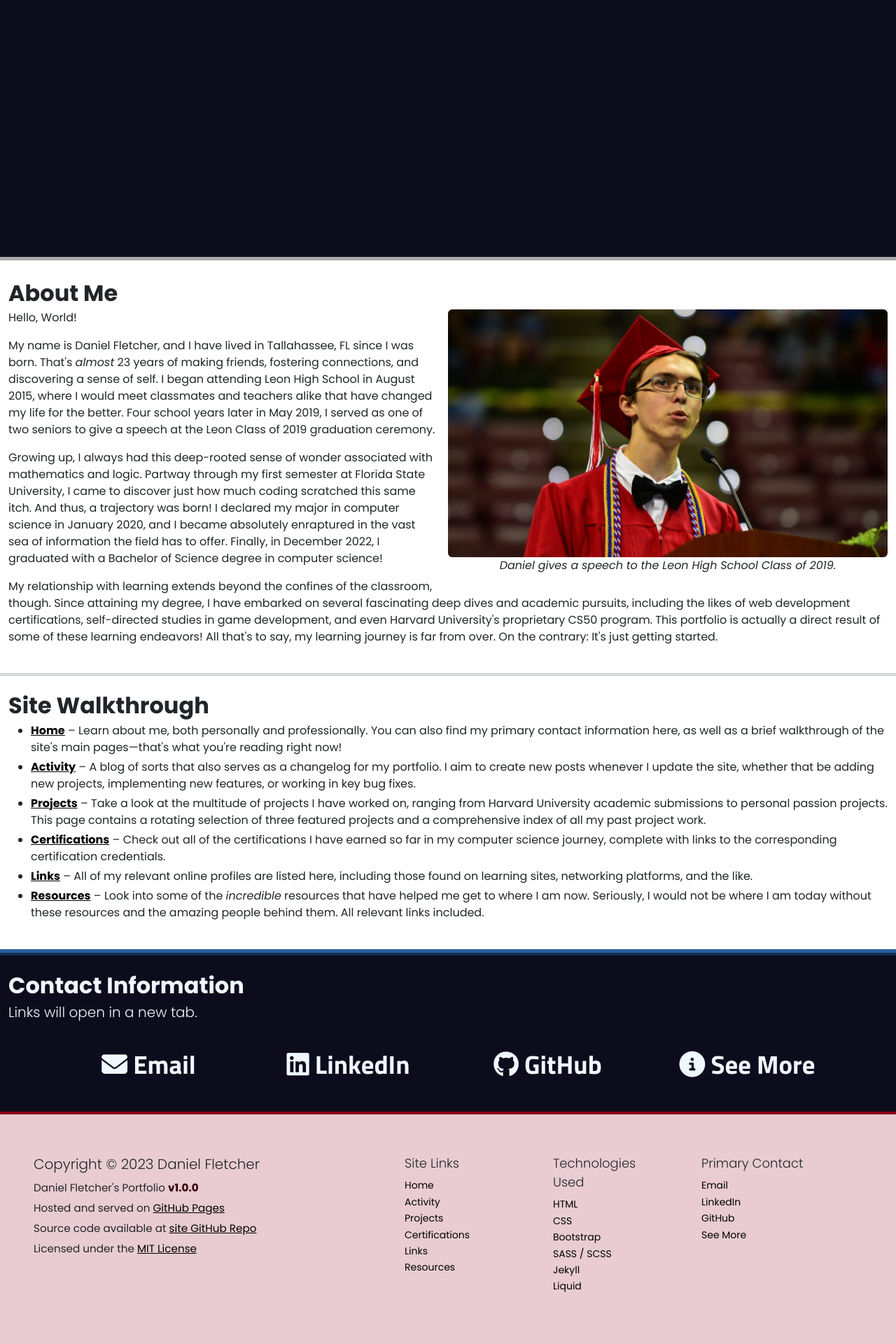
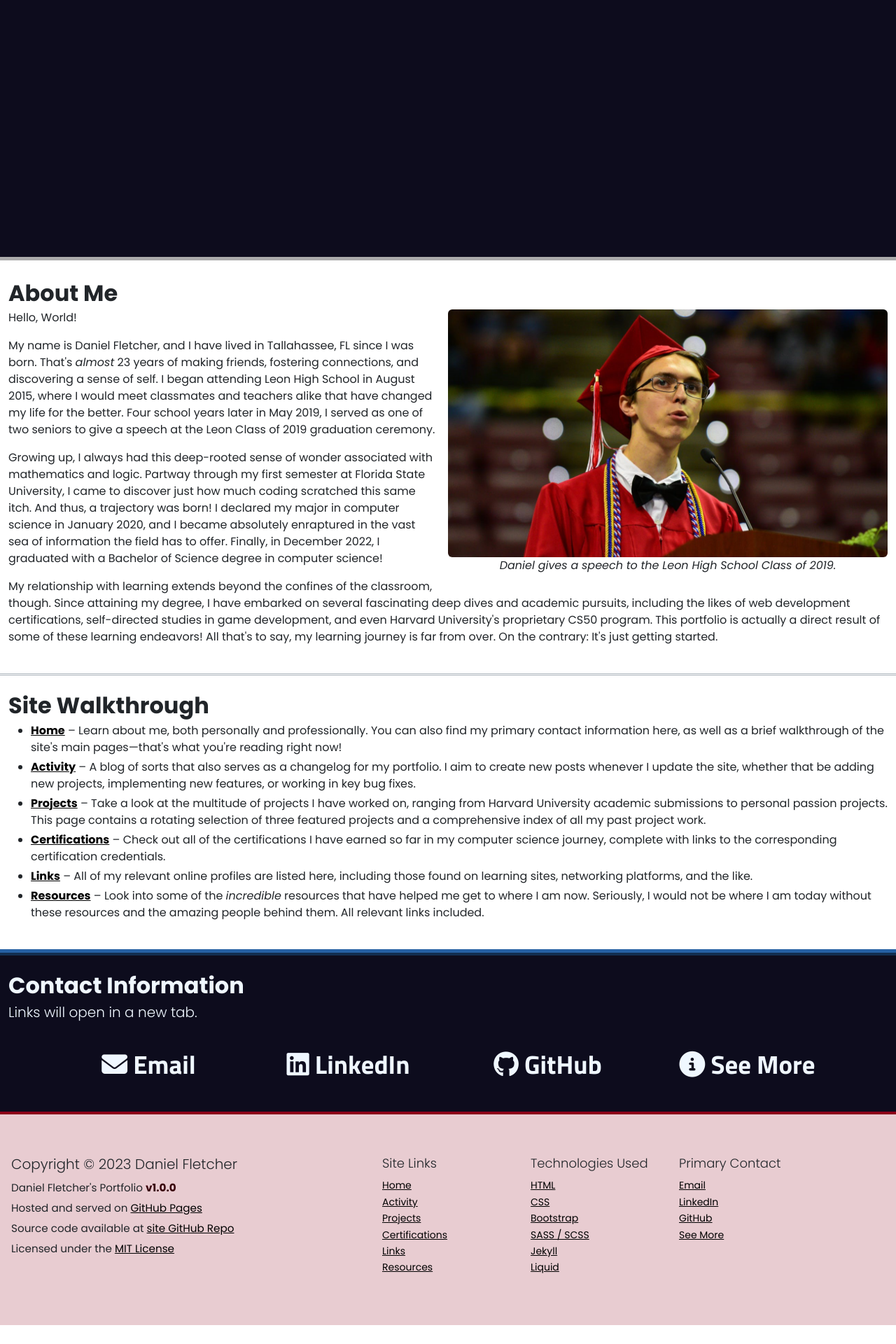
Before and after one commit to DanielTheFletch/portfolio, a Jekyll site: the page built from index.html, in a window 1280 px wide. Shown: the part 666-2586 px from the top of the page at 70% size. Built offline with Jekyll 4.4.1, drawn with Linux system fonts in a browser that asks for light colours; after the commit the page ends 2559 px from its top, so only the background shows below that.

Commit message:
Fix uneven footer margins on smaller devices

```diff
--- a/_includes/footer.html
+++ b/_includes/footer.html
@@ -3,7 +3,7 @@
 
     <!-- Site information -->
     <div class="col col-xl-5 my-2" id="footer-site-info">
-      <ul class="footer-item-list">
+      <ul class="footer-item-list list-unstyled">
         {% assign info = site.data.footer.site-info %}
         <span class="footer-title-info">
           {{ info.author.prefix }} {{ info.author.phrase }}
@@ -28,7 +28,7 @@
 
     <!-- Site links (same as navigation) -->
     <div class="col col-xl-2 my-2" id="footer-site-links">
-      <ul class="footer-item-list">
+      <ul class="footer-item-list list-unstyled">
         <span class="footer-title">Site Links</span>
         {% for item in site.data.navigation %}
           <li class="footer-item">
@@ -42,7 +42,7 @@
 
     <!-- Technology used -->
     <div class="col col-xl-2 my-2" id="footer-technology">
-      <ul class="footer-item-list">
+      <ul class="footer-item-list list-unstyled">
         <span class="footer-title">Technologies Used</span>
         {% for item in site.data.footer.technology %}
           <li class="footer-item">
@@ -56,7 +56,7 @@
 
     <!-- Contact information -->
     <div class="col col-xl-2 my-2" id="footer-contact">
-      <ul class="footer-item-list">
+      <ul class="footer-item-list list-unstyled">
         <span class="footer-title">Primary Contact</span>
         {% for item in site.data.footer.contact %}
           <li class="footer-item">
--- a/_sass/main.scss
+++ b/_sass/main.scss
@@ -116,17 +116,10 @@
 }
 
 .footer-item-list {
-    list-style-position: outside;
-    list-style-type: none;
     font-weight: 400;
 }
 
-.footer-link {
-    color: $black;
-    text-decoration: none;
-}
-
-.footer-link-info {
+.footer-link, .footer-link-info {
     color: $black;
 }
 
```
